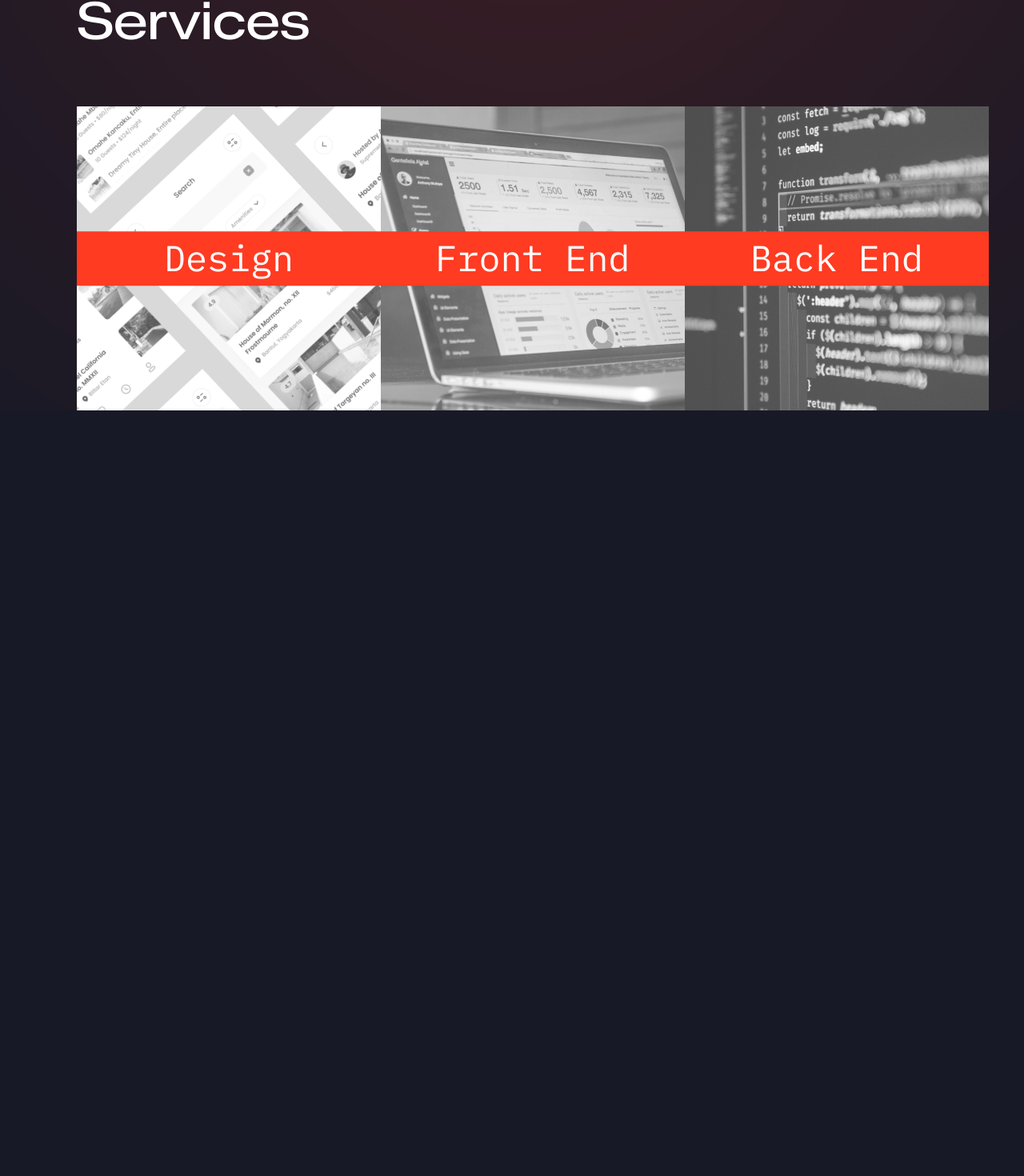
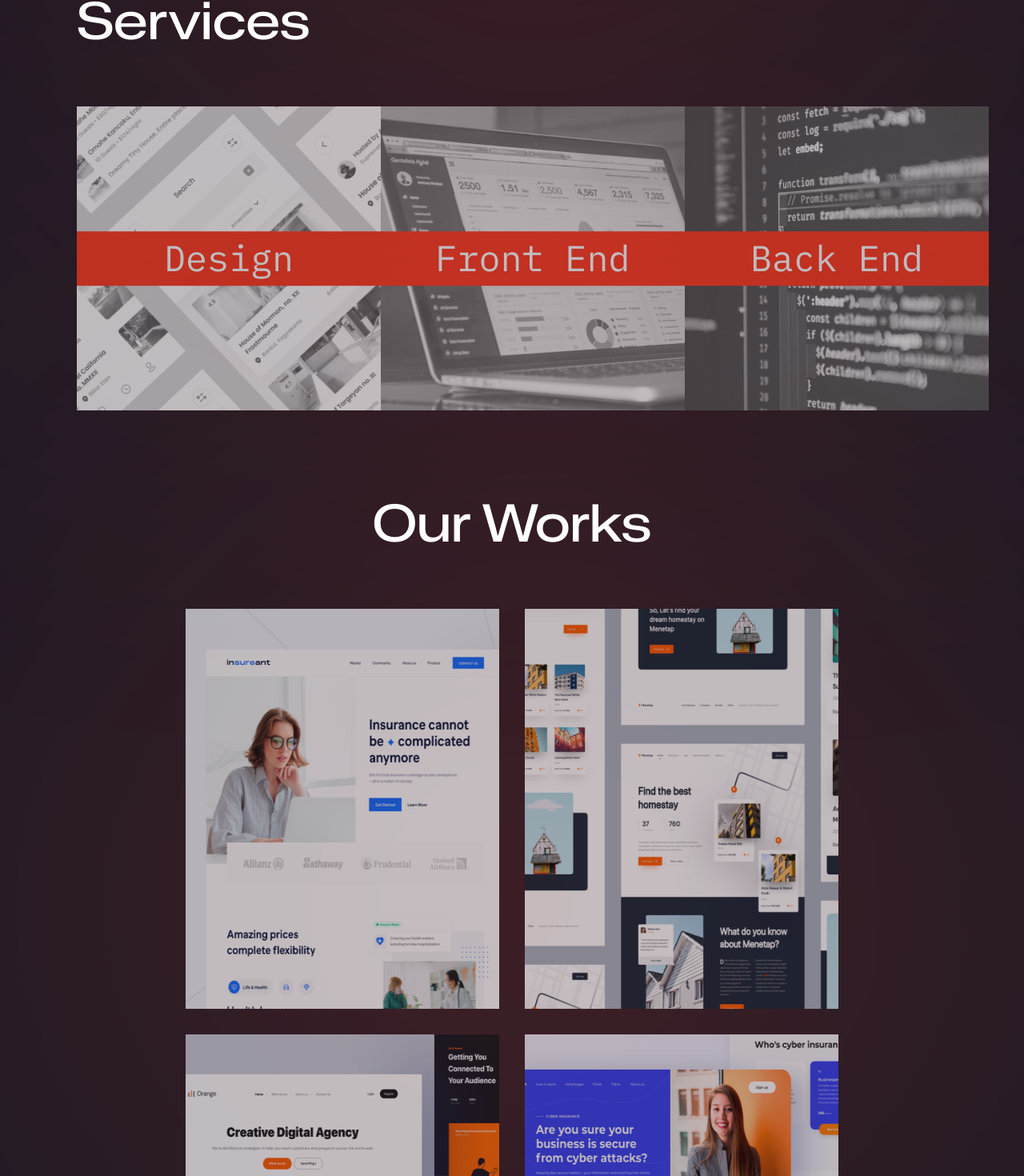
Before and after one commit to davadaviar/digiskuy, a React (Vite) app: page / in a window 1280 px wide. Shown: the part 2270-3740 px from the top of the page at 80% size. Before the commit the page ends 2783 px from the top, so only its background shows below. Built offline with nearby package versions, Linux system fonts and the light colour scheme.

Commit message:
Finish our works

```diff
--- a/src/App.jsx
+++ b/src/App.jsx
@@ -4,6 +4,7 @@ import AboutUs from './sections/AboutUs';
 import Hero from './sections/Hero';
 import OurServices from './sections/OurServices';
 import OurStack from './sections/OurStack';
+import OurWorks from './sections/OurWorks';
 
 function App() {
 
@@ -15,6 +16,7 @@ function App() {
         <AboutUs />
         <OurStack />
         <OurServices />
+        <OurWorks />
       </div>
   )
 }
--- a/src/components/CardService.jsx
+++ b/src/components/CardService.jsx
@@ -1,11 +1,9 @@
 import React from 'react'
-import OurServices from '../sections/OurServices'
-import { services } from '../constants'
 
 const CardService = ({ img, title, altText }) => {
   return (
     <div className='w-[380px] h-[380px]'>
-      <div className='hover-box relative hover:cursor-pointer hover:scale-110 hover:opacity-70 transition-all ease-in-out'>
+      <div className='hover-box relative hover:cursor-pointer opacity-70 hover:scale-110 hover:opacity-100 transition-all ease-in-out'>
         <h2 className='text-[45px] absolute z-10 top-1/2 left-1/2 -translate-x-1/2 -translate-y-1/2 bg-primary w-full text-center'>{title}</h2>
         <img className='relative' src={img} alt={altText} />
       </div>
--- /dev/null
+++ b/src/components/CardWorks.jsx
@@ -0,0 +1,13 @@
+import React from 'react'
+
+const CardWorks = ({ img, altText })  => {
+  return (
+    <img
+        className='w-[450px] h-[500px] opacity-70 hover:opacity-100 transition-all ease-in-out'
+        src={img}
+        alt={altText}
+    />
+  )
+}
+
+export default CardWorks
--- a/src/constants/index.js
+++ b/src/constants/index.js
@@ -1,4 +1,16 @@
-import { backEnd, design, frontEnd, team1, team2, team3, team4 } from "../assets/images";
+import {
+    backEnd,
+    design,
+    frontEnd,
+    team1,
+    team2,
+    team3,
+    team4,
+    works1,
+    works2,
+    works3,
+    works4
+} from "../assets/images";
 
 export const navbar = {
     name: 'Digiskuy',
@@ -22,7 +34,10 @@ export const aboutUs = {
     body: 'Digital agency based on Surabaya that will provide the best \nservice to realize your idea through design and technology for \nyour business growth.'
 }
 
-export const services = [
+export const services = {
+
+    heading: 'Services',
+    provides: [
         {
             title: 'Design',
             img: `${design}`,
@@ -38,9 +53,41 @@ export const services = [
             img: `${backEnd}`,
             altText: 'Back End'
         }
-];
+    ]
+};
 
-const ourTeam = [
+export const ourWorks = {
+
+    heading: 'Our Works',
+    body: 'Team collaboration in which team members are experienced \npeople in their fields',
+    works: [
+        {
+            id: '1',
+            img: `${works1}`,
+            altText: 'works-1'
+        },
+        {
+            id: '2',
+            img: `${works2}`,
+            altText: 'works-2'
+        },
+        {
+            id: '3',
+            img: `${works3}`,
+            altText: 'works-3'
+        },
+        {
+            id: '4',
+            img: `${works4}`,
+            altText: 'works-4'
+        }
+    ]
+};
+
+const ourTeam = {
+
+    heading: 'Our Team',
+    team: [
         {
             role: 'CEO',
             name: 'Dimitri',
@@ -62,3 +109,4 @@ const ourTeam = [
             img: `${team4}`
         }
     ]
+};
--- a/src/sections/OurServices.jsx
+++ b/src/sections/OurServices.jsx
@@ -6,12 +6,16 @@ import Tilt from 'react-parallax-tilt';
 const OurServices = () => {
   return (
     <div className='our-services mt-24 px-24'>
-        <h2 className='font-heading text-[64px]'>Services</h2>
+        <h2 className='font-heading text-[64px]'>{services.heading}</h2>
         <div className='service-cards mt-14 flex flex-1 justify-between'>
             {
-                services.map((service) => (
+                services.provides.map((provide) => (
                     <Tilt>
-                        <CardService title={service.title} img={service.img} altText={service.altText}/>
+                        <CardService
+                            title={provide.title}
+                            img={provide.img}
+                            altText={provide.altText}
+                        />
                     </Tilt>
                 ))
             }
--- /dev/null
+++ b/src/sections/OurWorks.jsx
@@ -0,0 +1,24 @@
+import React from 'react';
+import { ourWorks } from '../constants';
+import CardWorks from '../components/CardWorks';
+import Tilt from 'react-parallax-tilt';
+
+const OurWorks = () => {
+  return (
+    <div className='our-works mt-24 px-24 text-center relative'>
+        <h2 className='font-heading text-[64px]'>{ourWorks.heading}</h2>
+        <div className='works-container w-3/4 mx-auto mt-14 grid grid-rows-2 grid-cols-2 gap-8'>
+            {
+                ourWorks.works.map((work) => (
+                    <Tilt>
+                        <CardWorks img={work.img} altText={work.altText} />
+                    </Tilt>
+                ))
+            }
+        </div>
+        <div className='bg-blur w-[570px] h-[570px] bg-primary rounded-full absolute top-60 left-[30%] -z-10 blur-template'></div>
+    </div>
+  )
+}
+
+export default OurWorks
```
Lines whose indentation alone changed are shown as unchanged.
